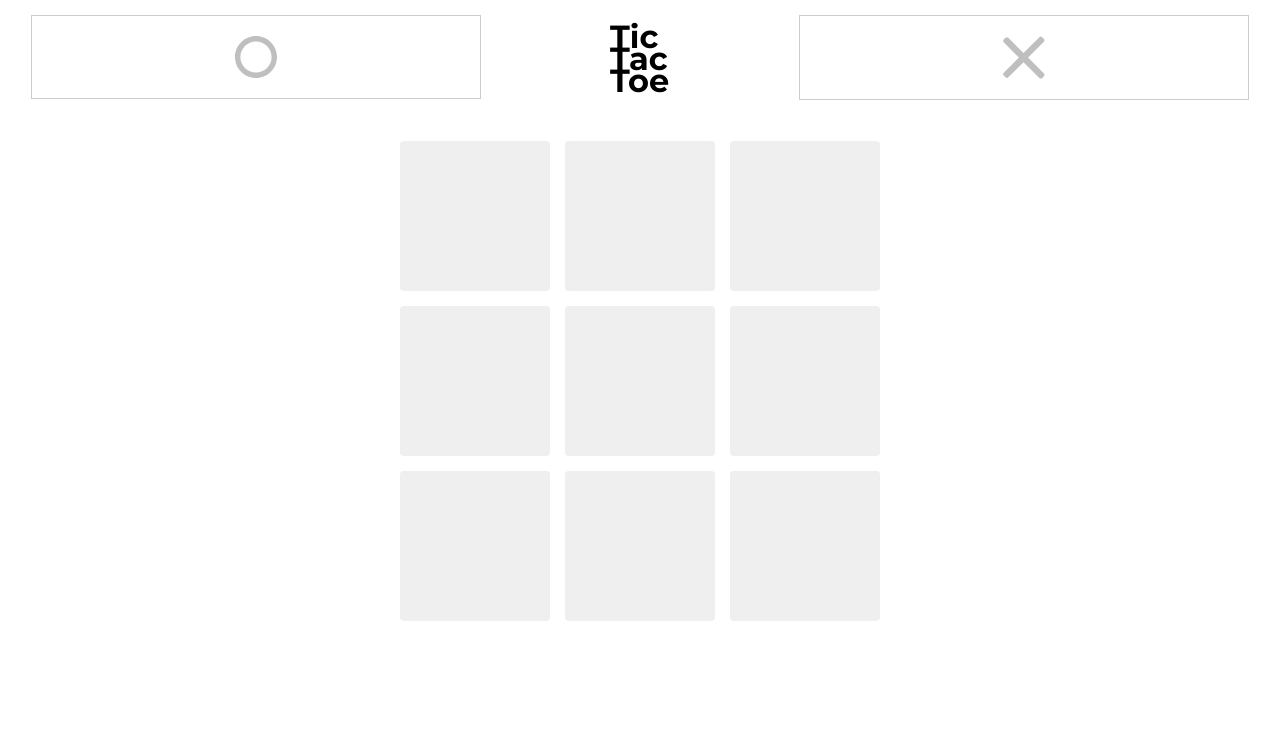
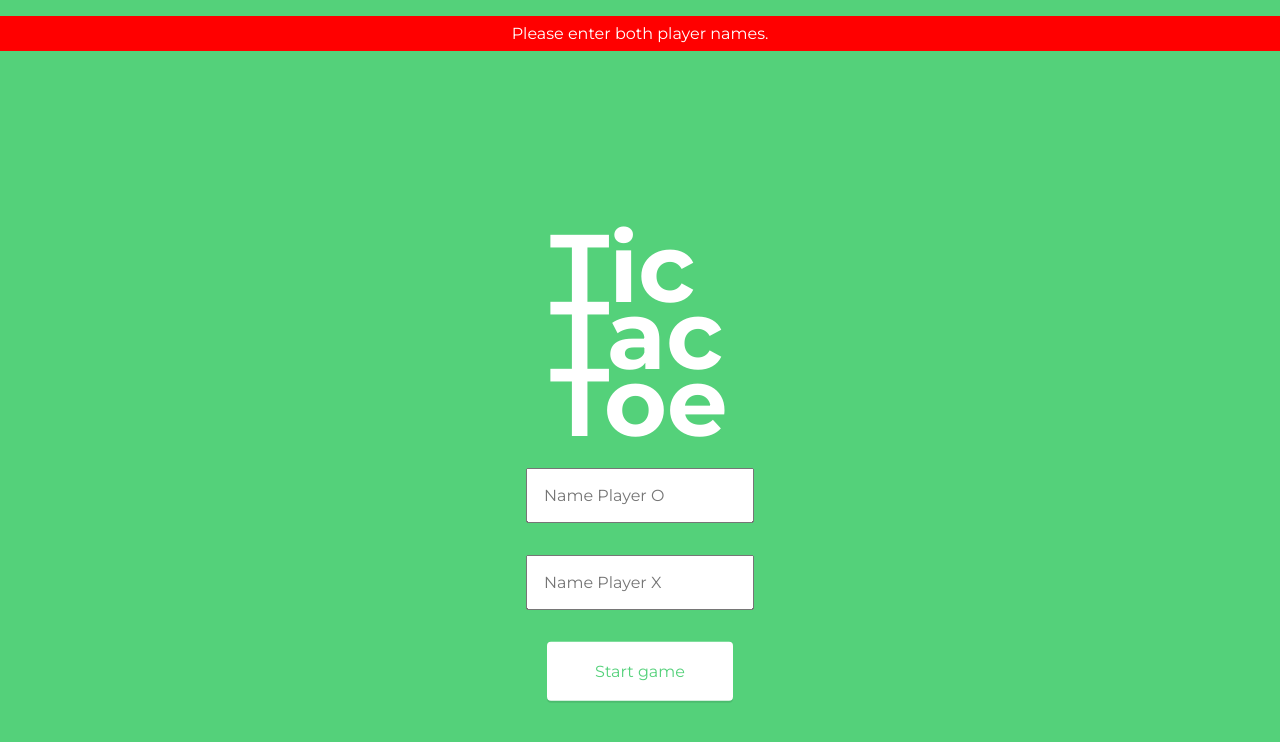
Before and after one commit to MissMeg/treehouse-techdegree-project4, a plain HTML site: page index.html in a window 1280 px wide. Both pictures are taken after a click on the link "Start game". Drawn offline with nearby package versions, Linux system fonts and the light colour scheme.

Commit message:
completed steps 1-3 as well as exceeds steps 1&2

```diff
--- a/css/style.css
+++ b/css/style.css
@@ -81,6 +81,17 @@ h1 {
       content: "×";
       top: 4.5rem; }
 
+#playerO, #playerX {
+  display: block;
+  margin: 2rem auto;
+  padding: 1rem;
+}
+
+.error {
+  padding-bottom: .5rem;
+  padding-top: .5rem;
+}
+
 .board {
   padding-top: 1em; }
   .board h1 {
@@ -92,7 +103,7 @@ h1 {
   position: absolute;
   top: 1rem;
   width: 35%;
-  padding: 1.25em 0 1em;
+  padding: 1.25em 0 0;
   outline: 1px solid #ccc;
   transition: 1s; }
   .players svg g {
--- a/js/app.js
+++ b/js/app.js
@@ -1,17 +1,58 @@
 $(document).ready(() => {
 
     //html snippets for the different screens
-    const start = '<div class="screen screen-start" id="start"><header><h1>Tic Tac Toe</h1><a href="#" class="button">Start game</a></header></div>';
+    const start = '<div class="screen screen-start" id="start"><header><h1>Tic Tac Toe</h1><input id="playerO" class="playerName" type="text" placeholder="Name Player O"><input id="playerX" class="playerName" type="text" placeholder="Name Player X"><a href="#" class="button">Start game</a></header></div>';
     const win = '<div class="screen screen-win" id="finish"><header><h1>Tic Tac Toe</h1><p class="message"></p><a href="#" class="button">New game</a></header></div>';
+
+    //Game Variables
+    let playerO = '';
+    let playerX = '';
 
     //hide the board to start and show the start screen
     $('#board').hide();
     $('body').append(start);
 
+    //Give focus to the first input to prompt user to type in names
+    $('#playerO').focus();
+
+    //check for player name values - set the player name values
+    const playerNames = () => {
+        //remove prevoius error messages
+        $('.error').remove();
+        //reset the button to enabled
+        $('#start a').prop('disabled', false).css('cursor', 'pointer');
+        //grab the name values and set them
+        let playerO = $('#playerO').val();
+        let playerX = $('#playerX').val();
+        //if both names are there, then return the names
+        if (isNaN(playerO) && isNaN(playerX)) {
+            let players = [playerO, playerX];
+            return players;
+        //if one of the fields is false then ask to enter only letters or to enter in the second name
+        } else {
+            //set the button to disabled for either error
+            $('#start a').prop('disabled', true).css('cursor', 'not-allowed');
+            //inform to only use letters
+            $('#start').prepend('<p class="error" style=" background-color: red; color: white;">Please use letters only.</p>');
+            //inform to enter two names
+            if ( playerO === '' || playerX === '') {
+                //remove any prevous errors so only one is displayed
+                $('.error').remove();
+                //inform to enter both player names
+                $('#start').prepend('<p class="error" style=" background-color: red; color: white;">Please enter both player names.</p>');
+            }
+        }
+
+    }
+
+    $('.playerName').keyup(playerNames).focusout(playerNames);
     //On click - show the game board and hide the start screen
     $('#start a').click(() => {
         $('#start').fadeOut();
         $('#board').show();
+        console.log(playerNames());
+        $('#player1').append(`<p class="names">${playerNames()[0]}</p>`);
+        $('#player2').append(`<p class="names">${playerNames()[1]}</p>`);
     });
 
 });
```
